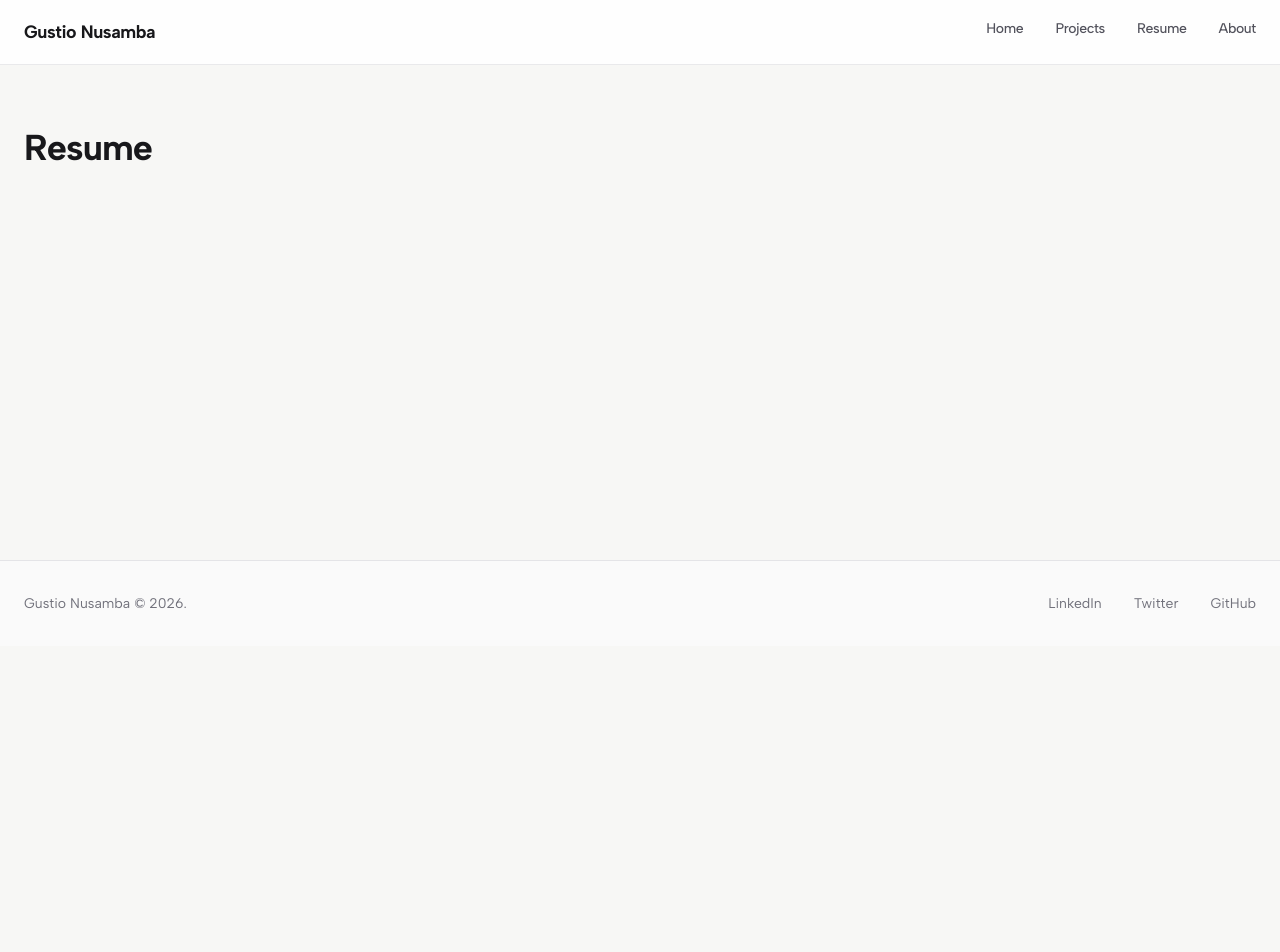
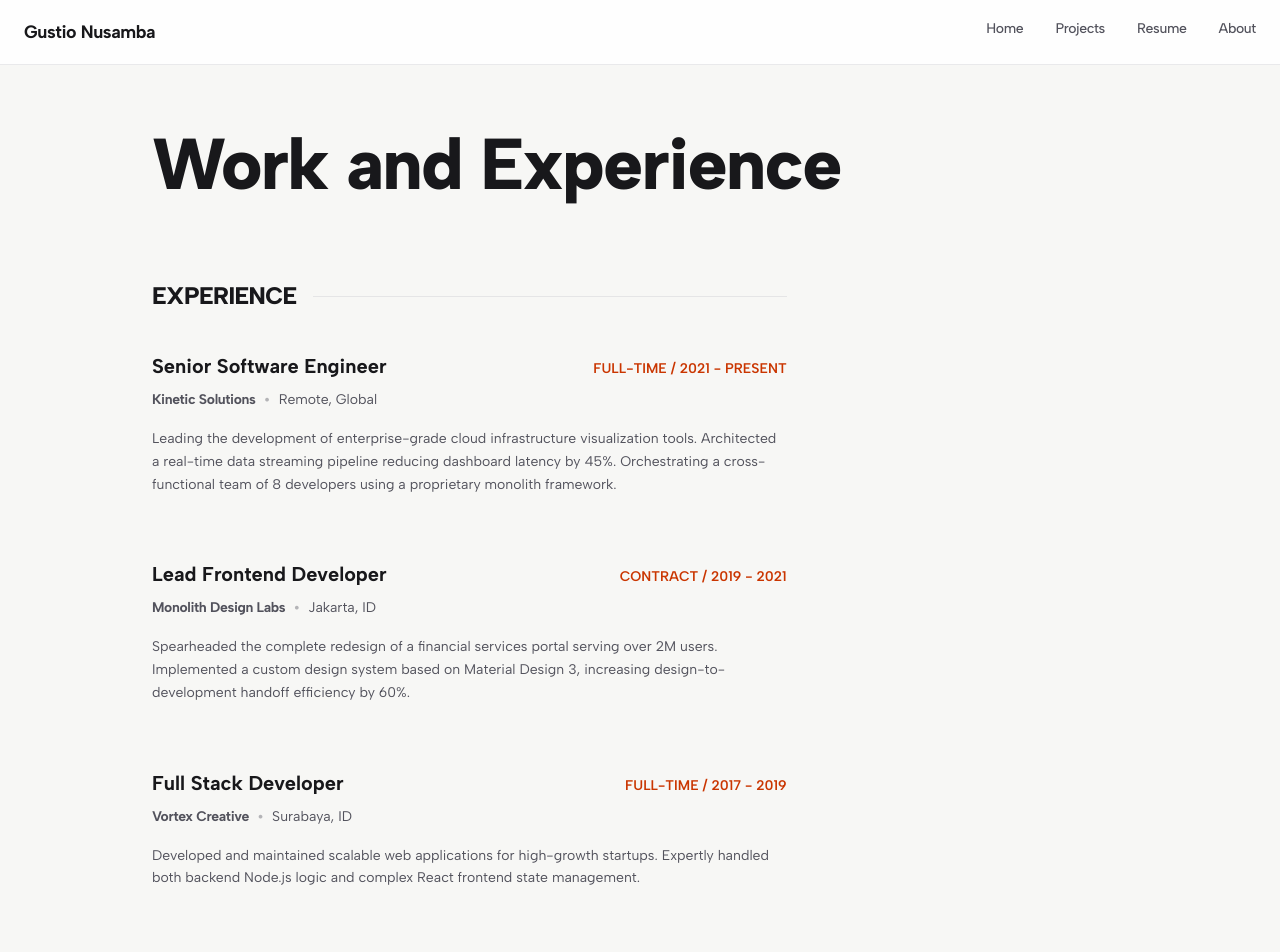
Before and after one commit to gustionusamba24/personal-website-v2, a Next.js app: page /resume in a window 1280 px wide. Shown: the top 952 px of the page. Before the commit the page ends 800 px from the top, so only its background shows below. Built offline with nearby package versions, Linux system fonts and the light colour scheme.

Commit message:
feat(resume): create and build a resume page

```diff
--- a/src/app/resume/page.tsx
+++ b/src/app/resume/page.tsx
@@ -1,15 +1,12 @@
 import Footer from '@/components/layouts/Footer';
 import Navbar from '@/components/layouts/Navbar';
+import ResumeContent from '@/components/resume/ResumeContent';
 
 export default function ResumePage() {
   return (
     <>
       <Navbar />
-      <main className="mx-auto min-h-[70vh] max-w-7xl px-6 pt-32 pb-24">
-        <h1 className="text-4xl font-bold tracking-tight text-zinc-900">
-          Resume
-        </h1>
-      </main>
+      <ResumeContent />
       <Footer />
     </>
   );
--- /dev/null
+++ b/src/components/resume/ResumeContent.tsx
@@ -0,0 +1,159 @@
+import Link from 'next/link';
+
+type ExperienceItem = {
+  title: string;
+  period: string;
+  company: string;
+  location: string;
+  description: string;
+};
+
+type EducationItem = {
+  institution: string;
+  credential: string;
+  period: string;
+  subtitle: string;
+  description: string;
+};
+
+const competencies = [
+  'Cloud Architecture',
+  'Product Engineering',
+  'Fullstack React',
+  'DevOps',
+  'Strategic UI/UX',
+];
+
+const experiences: ExperienceItem[] = [
+  {
+    title: 'Senior Software Engineer',
+    period: 'Full-Time / 2021 - PRESENT',
+    company: 'Kinetic Solutions',
+    location: 'Remote, Global',
+    description:
+      'Leading the development of enterprise-grade cloud infrastructure visualization tools. Architected a real-time data streaming pipeline reducing dashboard latency by 45%. Orchestrating a cross-functional team of 8 developers using a proprietary monolith framework.',
+  },
+  {
+    title: 'Lead Frontend Developer',
+    period: 'Contract / 2019 - 2021',
+    company: 'Monolith Design Labs',
+    location: 'Jakarta, ID',
+    description:
+      'Spearheaded the complete redesign of a financial services portal serving over 2M users. Implemented a custom design system based on Material Design 3, increasing design-to-development handoff efficiency by 60%.',
+  },
+  {
+    title: 'Full Stack Developer',
+    period: 'Full-Time / 2017 - 2019',
+    company: 'Vortex Creative',
+    location: 'Surabaya, ID',
+    description:
+      'Developed and maintained scalable web applications for high-growth startups. Expertly handled both backend Node.js logic and complex React frontend state management.',
+  },
+];
+
+const education: EducationItem[] = [
+  {
+    institution: 'University of Technology',
+    credential: 'Bachelor of Computer Science',
+    period: '2013 - 2017',
+    subtitle: 'Major: Software Engineering',
+    description:
+      'Focused on algorithmic efficiency, database normalization, and distributed systems. Graduated with honors (GPA 3.8/4.0). Active member of the Competitive Programming Team.',
+  },
+  {
+    institution: 'Design Innovation Institute',
+    credential: 'Professional Certificate',
+    period: '2018',
+    subtitle: 'Advanced Interaction Design',
+    description:
+      'Specialized training in user psychology, ergonomic interface systems, and technical documentation for design systems.',
+  },
+];
+
+export default function ResumeContent() {
+  return (
+    <main className="mx-auto max-w-5xl px-6 pt-32 pb-24">
+      <header className="mb-20">
+        <h1 className="mb-6 text-5xl font-extrabold tracking-tight text-zinc-900 md:text-7xl">
+          Work and Experience
+        </h1>
+      </header>
+
+      <div className="grid grid-cols-1 gap-12 md:grid-cols-12">
+        <section className="space-y-20 md:col-span-8">
+          <div>
+            <div className="mb-10 flex items-center space-x-4">
+              <h2 className="text-2xl font-extrabold tracking-tight text-zinc-900">
+                EXPERIENCE
+              </h2>
+              <div className="h-px flex-grow bg-zinc-300 opacity-50"></div>
+            </div>
+
+            <div className="space-y-16">
+              {experiences.map((item) => (
+                <article key={item.title} className="group relative">
+                  <div className="mb-2 flex flex-col justify-between md:flex-row md:items-baseline">
+                    <h4 className="text-xl font-bold text-zinc-900 transition-colors group-hover:text-orange-700">
+                      {item.title}
+                    </h4>
+                    <span className="text-sm font-semibold text-orange-700 uppercase">
+                      {item.period}
+                    </span>
+                  </div>
+                  <div className="mb-4 flex items-center space-x-2 text-zinc-600">
+                    <span className="text-sm font-bold tracking-tight">
+                      {item.company}
+                    </span>
+                    <span className="opacity-40">•</span>
+                    <span className="text-sm">{item.location}</span>
+                  </div>
+                  <p className="text-sm leading-relaxed text-zinc-600">
+                    {item.description}
+                  </p>
+                </article>
+              ))}
+            </div>
+          </div>
+
+          <div>
+            <div className="mb-10 flex items-center space-x-4">
+              <h2 className="text-2xl font-extrabold tracking-tight text-zinc-900">
+                EDUCATION
+              </h2>
+              <div className="h-px flex-grow bg-zinc-300 opacity-50"></div>
+            </div>
+
+            <div className="space-y-12">
+              {education.map((item) => (
+                <article
+                  key={item.institution}
+                  className="rounded-lg border border-zinc-200 bg-white p-8 shadow-sm transition-all hover:shadow-md"
+                >
+                  <div className="mb-4 flex flex-col justify-between md:flex-row">
+                    <div>
+                      <h4 className="text-lg font-bold text-zinc-900">
+                        {item.institution}
+                      </h4>
+                      <p className="text-sm font-semibold text-orange-700">
+                        {item.credential}
+                      </p>
+                    </div>
+                    <div className="mt-2 text-right md:mt-0">
+                      <p className="text-xs font-bold text-zinc-500 uppercase">
+                        {item.period}
+                      </p>
+                      <p className="text-xs text-zinc-500">{item.subtitle}</p>
+                    </div>
+                  </div>
+                  <p className="text-sm leading-relaxed text-zinc-600">
+                    {item.description}
+                  </p>
+                </article>
+              ))}
+            </div>
+          </div>
+        </section>
+      </div>
+    </main>
+  );
+}
```
